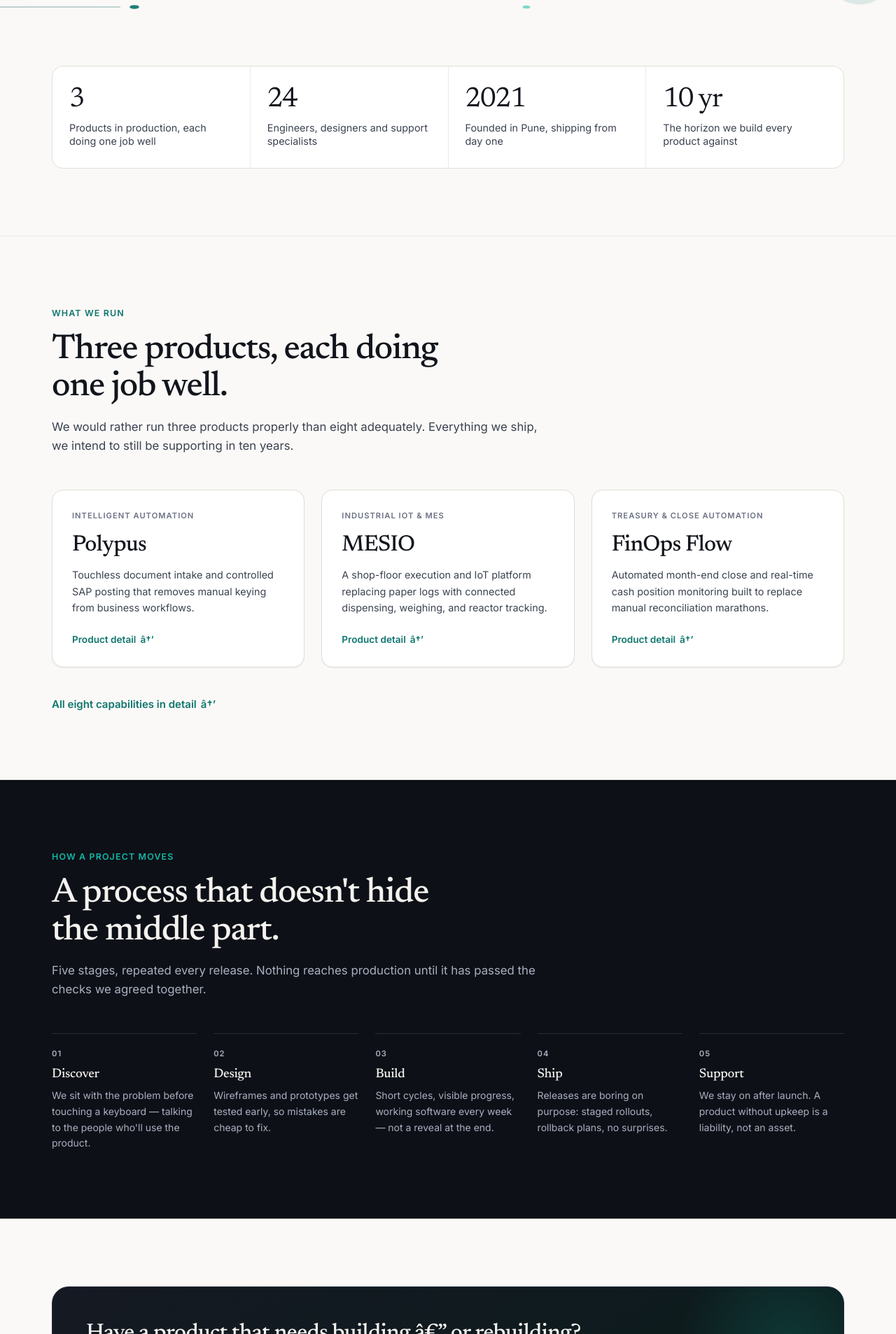
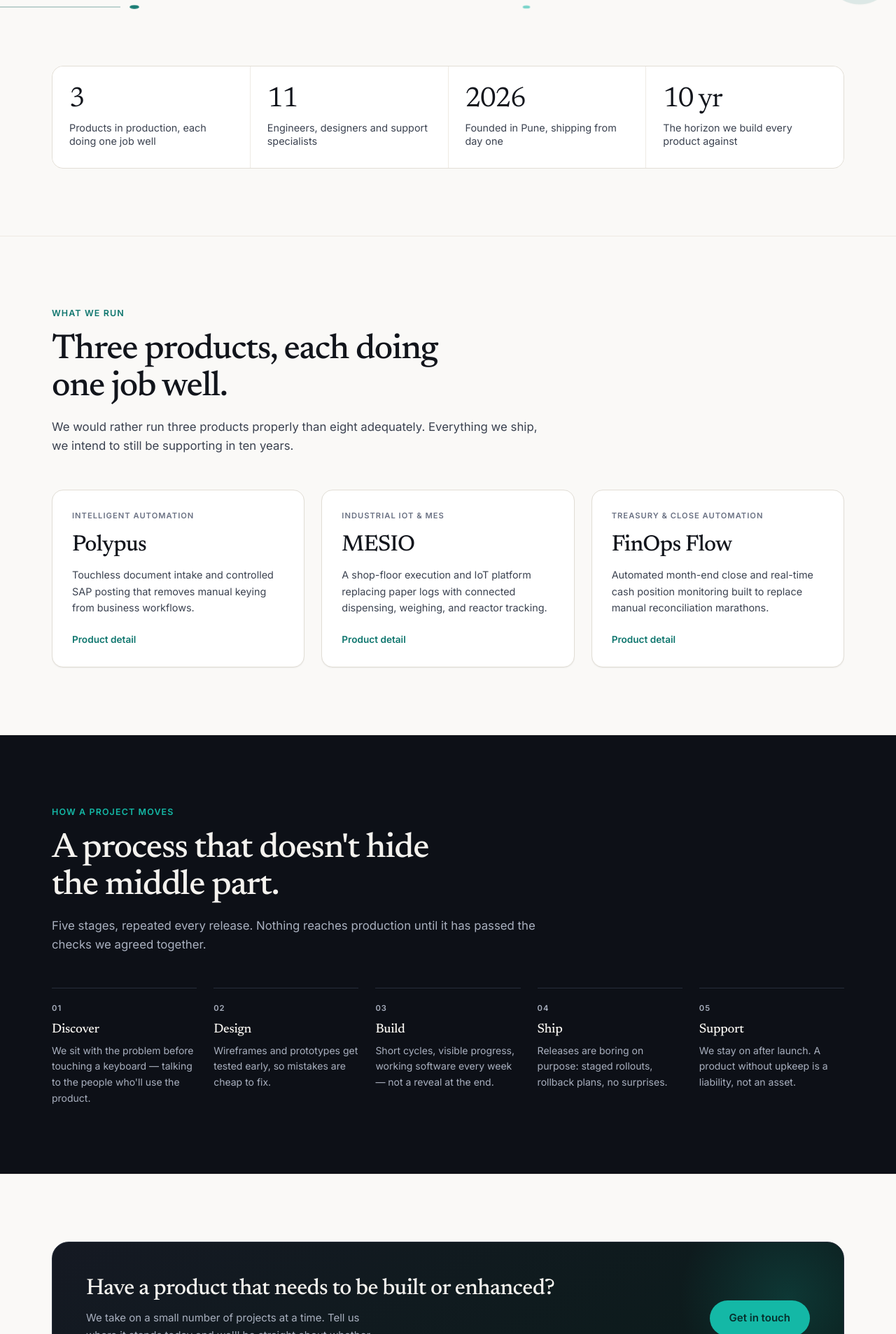
Before and after one commit to akshay-axonite/Axonite-Website, a React (Vite) app: page / in a window 1280 px wide. Shown: the part 793-2700 px from the top of the page at 70% size. Built offline with nearby package versions, Linux system fonts and the light colour scheme.

Commit message:
commit changes

```diff
--- a/src/pages/Home.jsx
+++ b/src/pages/Home.jsx
@@ -5,8 +5,8 @@
 
 const metrics = [
   { value: "3", label: "Products in production, each doing one job well" },
-  { value: "24", label: "Engineers, designers and support specialists" },
-  { value: "2021", label: "Founded in Pune, shipping from day one" },
+  { value: "11", label: "Engineers, designers and support specialists" },
+  { value: "2026", label: "Founded in Pune, shipping from day one" },
   { value: "10 yr", label: "The horizon we build every product against" },
 ];
 
@@ -107,24 +107,12 @@
                   </p>
                   <span className="mt-auto pt-6 inline-flex items-center gap-1.5 text-[0.85rem] font-semibold text-accent">
                     Product detail
-                    <span aria-hidden="true">â†’</span>
+                    <span aria-hidden="true"></span>
                   </span>
                 </Link>
               </Reveal>
             ))}
           </div>
-
-          <Reveal delay={products.length * 120}>
-            <div className="mt-10">
-              <Link
-                to="/products"
-                className="inline-flex items-center gap-1.5 text-[0.9375rem] font-semibold text-accent hover:text-accent-strong transition-colors"
-              >
-                All eight capabilities in detail
-                <span aria-hidden="true">â†’</span>
-              </Link>
-            </div>
-          </Reveal>
         </div>
       </section>
 
@@ -175,7 +163,7 @@
               />
               <div className="relative">
                 <h2 className="text-display-xs !text-ink-inverse">
-                  Have a product that needs building â€” or rebuilding?
+                  Have a product that needs to be built or enhanced?
                 </h2>
                 <p className="mt-3 max-w-[46ch] text-[0.9375rem] leading-relaxed !text-ink-inverse-2">
                   We take on a small number of projects at a time. Tell us where
--- a/src/pages/Products.jsx
+++ b/src/pages/Products.jsx
@@ -29,6 +29,7 @@
                   <div className={`h-1 w-full ${accents[i]}`} aria-hidden="true" />
 
                   <div className="flex flex-col flex-1 p-7">
+                    <Link to="/contact">
                     <div className="flex items-center gap-2">
                       <span
                         className={`w-1.5 h-1.5 rounded-full ${accents[i]}`}
@@ -70,8 +71,10 @@
                         {p.idealFor}
                       </p>
                     </div>
+                    </Link>
 
-                    <div className="mt-auto pt-7">
+
+                  <div className="mt-auto pt-7">
                       <Link
                         to="/contact"
                         className="w-full inline-flex items-center justify-center bg-accent text-white text-[0.9rem] font-semibold px-5 py-3 rounded-full transition-colors hover:bg-accent-strong"
@@ -80,10 +83,16 @@
                       </Link>
                     </div>
                   </div>
+
                 </article>
+
+
               </Reveal>
+
             ))}
+
           </div>
+
         </div>
       </section>
 
```
